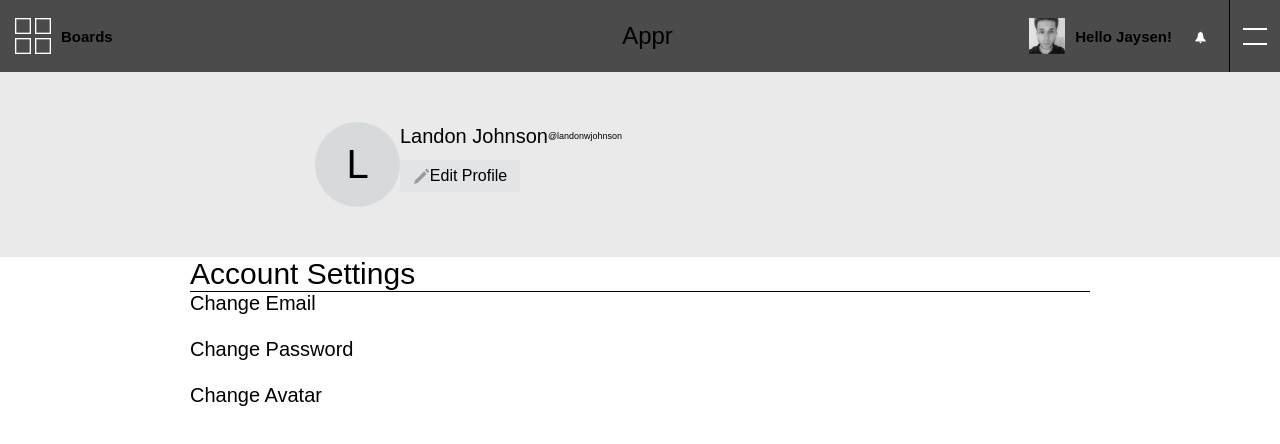
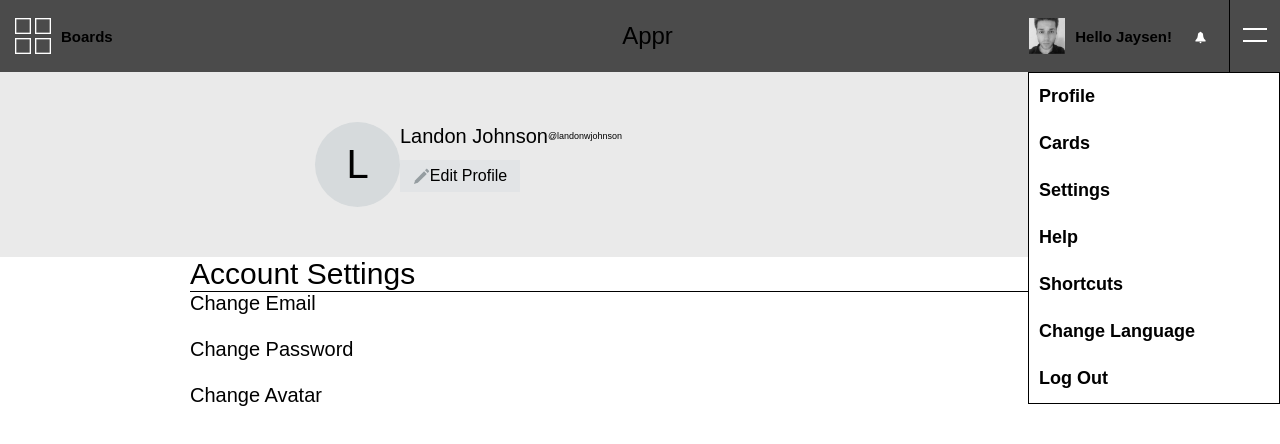
Before and after one commit to landonwjohnson/Appr, a React (Create React App) app: page / in a window 1280 px wide. Shown: the top 444 px of the page. Built offline with nearby package versions, Linux system fonts and the light colour scheme.

Commit message:
styled the left menu for the header component

```diff
--- a/src/components/Header.js
+++ b/src/components/Header.js
@@ -3,11 +3,21 @@ import UserAvatar from '../img/placeholders/Landon-Thumb-Grey.jpg';
 import AlertIcon from '../img/icons/Bell-02.svg';
 import BoardsIcon from '../img/icons/boards.svg';
 
+
+
 class Header extends Component {
-  render() {
+
+
+
+  render(){
+    let NavX = function() {
+        document.getElementById("bread-menu-toggle").classList.toggle("active");
+        }
+
+
     return (
       <div>
-
+          <div className="board-menu-container"></div>
           <div className="header-container">
                 <div className="nav-bar">
                     <div className="board-con">
@@ -19,18 +29,42 @@ class Header extends Component {
                         <div className="logo">Appr</div>
                     </div>
                 <div className="user-con">
-                    <div className="avatar"><img src={UserAvatar} /></div>
-                    <div className="hello-user">Hello Jaysen!</div>
-                    <div className="alert-icon"><img src={AlertIcon} /></div>
-                    <div className="menu-btn">
-                    <div className="menu-icon">
-                        <div className="line"> </div>
-                        <div className="line"> </div>
-                    </div>
-                    </div>
+
+                        <div className="avatar"><img src={UserAvatar} /></div>
+                        <div className="hello-user">Hello Jaysen!</div>
+                        <div className="alert-icon"><img src={AlertIcon} /></div>
+                        <div id="bread-menu-toggle" href="#" onClick={NavX}>
+                            <div className="bread-menu">
+                                <div className="bread-top"> <span/> </div>
+                                <div className="bread-bottom"> <span/> </div>
+                            </div>
+                        </div>
                 </div>
+
                 </div>
         </div>
+        <div className="left-menu-container">
+            <div className="left-menu-outter">
+            <div className="left-menu-inner">
+                <ul>
+                    <li>Profile</li>
+                    <li>Cards</li>
+                    <li>Settings</li>
+                    <li>Help</li>
+                    <li>Shortcuts</li>
+                    <li>Change Language</li>
+                    <li>Log Out</li>
+
+                </ul>
+            </div>
+            </div>
+        </div>
+
+
+
+
+
+
       </div>
     );
   }
--- a/src/css/components/header.scss
+++ b/src/css/components/header.scss
@@ -74,26 +74,128 @@
     margin-right: 20px;
   }
 
-  .menu-btn{
+  .left-menu-container{
+    display: flex;
+    width:100%;
+    height: 330px;
+    justify-content: flex-end;
+    position: absolute;
+  }
+
+  .left-menu-outter{
+    width: 250px;
+    height: 330px;
+    background: white;
+    border: 1px solid black;
+  }
+  .left-menu-inner {
+    display: flex;
+    flex-direction: column;
+    background: white;
+    width: 230px;
+    // border: 1px solid black;
+    height: 100%;
+    margin-left: auto;
+    margin-right: auto;
+
+    ul {
+      display: flex;
+      flex-direction: column;
+      margin: 0;
+      padding: 0;
+    }
+
+    li {
+      line-height: 47px;
+      list-style: none;
+      font-size: 18px;
+      text-align: left;
+      font-weight: 600;
+    }
+  }
+
+  .board-menu-container{
+    display: none;
+    width:330px;
+    height: 100vh;
+    position: absolute;
+    z-index: 40;
+    border: 1px solid black;
+    background: white;
+  }
+  #bread-menu-toggle{
     display: flex;
     align-items: center;
     justify-content: center;
     border-left: 1px black solid;
     width: 50px;
     height:72px;
+    overflow: visible;
   }
 
-  .menu-icon{
+  .bread-menu{
+    width: 24px;
+    height: 17px;
     display: flex;
     flex-direction: column;
     justify-content: space-between;
-    align-items: center;
-    width: 24px;
-    height: 17px;
+  }
 
-    .line{
+
+
+    .bread-top {
       width: 24px;
       height: 2px;
       background-color: white;
     }
+
+    .bread-bottom{
+      width: 24px;
+      height: 2px;
+      background-color: white;
+    }
+
+
+  // animated x
+
+  #bread-menu-toggle, #bread-menu-toggle .bread-top, #bread-menu-toggle .bread-bottom {
+    transition: all 0.5s ease-in-out;
   }
+
+  #bread-menu-toggle .bread-bottom {
+    display: block;
+    bottom: 3px;
+    width: 24px;
+    height: 2px;
+    background-color: #fff;
+    position: relative;
+    z-index: 8;
+  }
+
+  #bread-menu-toggle .bread-top {
+    display: block;
+
+     width: 24px;
+     height: 2px;
+     background-color: #fff;
+     position: relative;
+     z-index: 9;
+   }
+
+  #bread-menu-toggle.active .bread-top  {
+    position: relative;
+  }
+
+  #bread-menu-toggle.active .bread-bottom {
+    top: 0;
+  }
+
+  #bread-menu-toggle.active .bread-top {
+
+    transform: rotate(45deg);
+  }
+
+  #bread-menu-toggle.active .bread-bottom {
+
+    transform: rotate(-45deg)
+  }
--- a/src/css/styles.css
+++ b/src/css/styles.css
@@ -61,25 +61,105 @@
   margin-left: 20px;
   margin-right: 20px; }
 
-.menu-btn {
+.left-menu-container {
+  display: flex;
+  width: 100%;
+  height: 330px;
+  justify-content: flex-end;
+  position: absolute; }
+
+.left-menu-outter {
+  width: 250px;
+  height: 330px;
+  background: white;
+  border: 1px solid black; }
+
+.left-menu-inner {
+  display: flex;
+  flex-direction: column;
+  background: white;
+  width: 230px;
+  height: 100%;
+  margin-left: auto;
+  margin-right: auto; }
+  .left-menu-inner ul {
+    display: flex;
+    flex-direction: column;
+    margin: 0;
+    padding: 0; }
+  .left-menu-inner li {
+    line-height: 47px;
+    list-style: none;
+    font-size: 18px;
+    text-align: left;
+    font-weight: 600; }
+
+.board-menu-container {
+  display: none;
+  width: 330px;
+  height: 100vh;
+  position: absolute;
+  z-index: 40;
+  border: 1px solid black;
+  background: white; }
+
+#bread-menu-toggle {
   display: flex;
   align-items: center;
   justify-content: center;
   border-left: 1px black solid;
   width: 50px;
-  height: 72px; }
+  height: 72px;
+  overflow: visible; }
 
-.menu-icon {
+.bread-menu {
+  width: 24px;
+  height: 17px;
   display: flex;
   flex-direction: column;
-  justify-content: space-between;
-  align-items: center;
+  justify-content: space-between; }
+
+.bread-top {
   width: 24px;
-  height: 17px; }
-  .menu-icon .line {
-    width: 24px;
-    height: 2px;
-    background-color: white; }
+  height: 2px;
+  background-color: white; }
+
+.bread-bottom {
+  width: 24px;
+  height: 2px;
+  background-color: white; }
+
+#bread-menu-toggle, #bread-menu-toggle .bread-top, #bread-menu-toggle .bread-bottom {
+  transition: all 0.5s ease-in-out; }
+
+#bread-menu-toggle .bread-bottom {
+  display: block;
+  bottom: 3px;
+  width: 24px;
+  height: 2px;
+  background-color: #fff;
+  position: relative;
+  z-index: 8; }
+
+#bread-menu-toggle .bread-top {
+  display: block;
+  width: 24px;
+  height: 2px;
+  background-color: #fff;
+  position: relative;
+  z-index: 9; }
+
+#bread-menu-toggle.active .bread-top {
+  position: relative; }
+
+#bread-menu-toggle.active .bread-bottom {
+  top: 0; }
+
+#bread-menu-toggle.active .bread-top {
+  transform: rotate(45deg); }
+
+#bread-menu-toggle.active .bread-bottom {
+  transform: rotate(-45deg); }
 
 .login-container {
   width: 450px;
```
Also changed, not shown: 2 other files (tests, documents, lock files or other folders).
